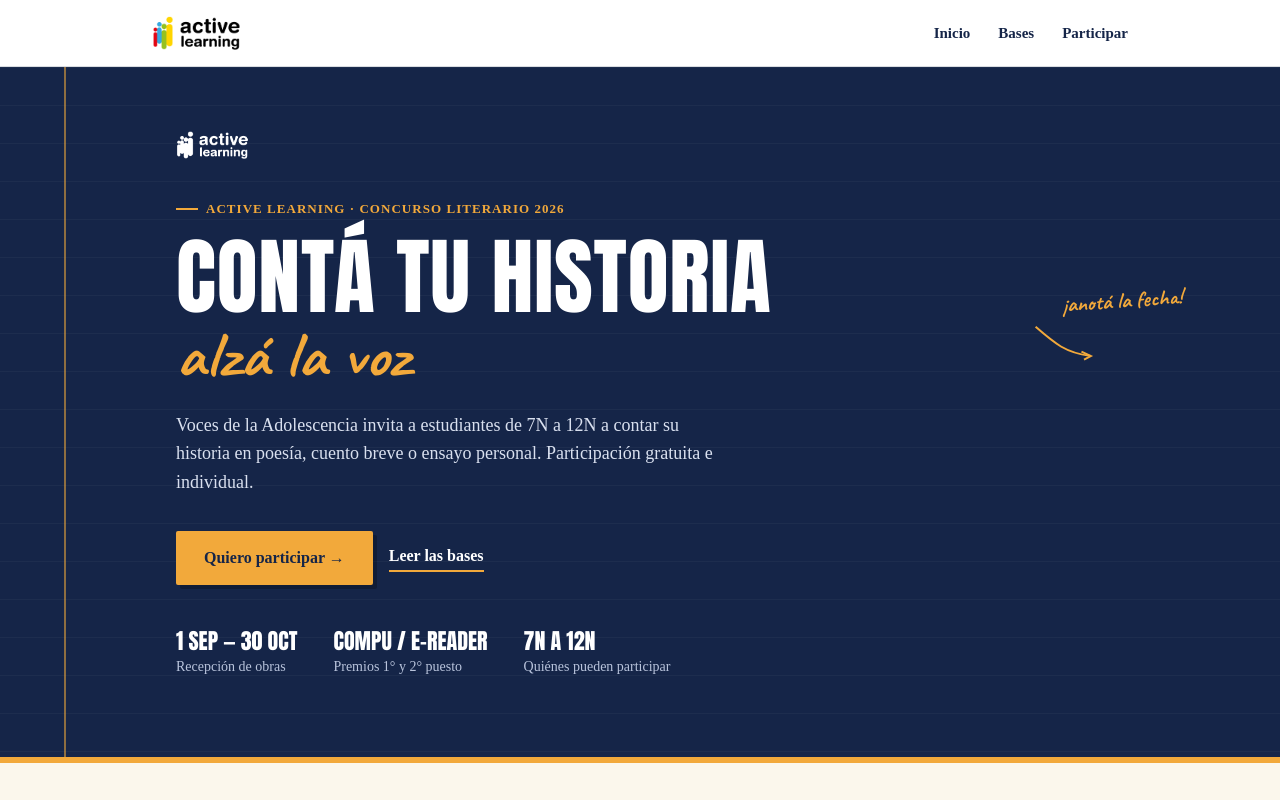
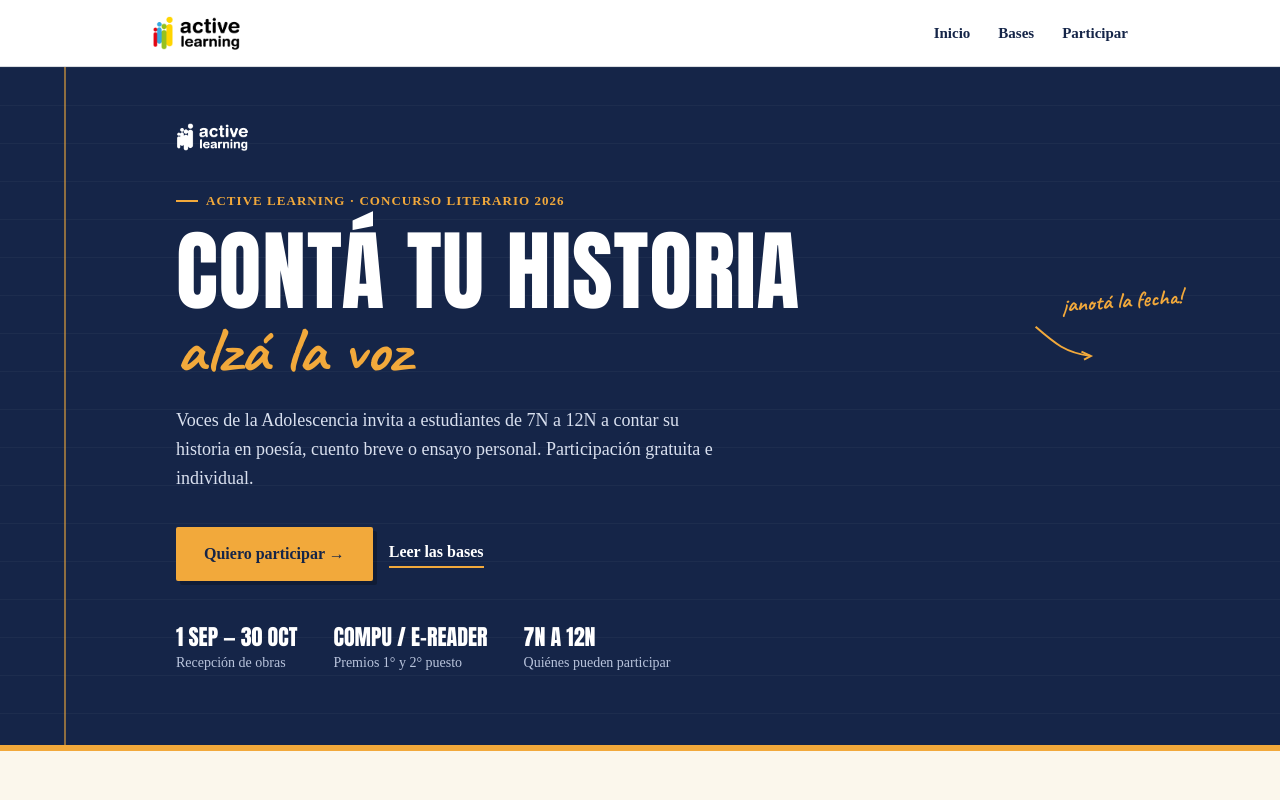
Before and after one commit to sophieblousson/voces-de-la-adolescencia, a Next.js app: page / in a window 1280 px wide. Shown: the top 800 px of the page. Built offline with nearby package versions, Linux system fonts and the light colour scheme.

Commit message:
Update Hero.module.css

```diff
--- a/components/home/Hero.module.css
+++ b/components/home/Hero.module.css
@@ -10,7 +10,7 @@
       transparent 1px,
       transparent 38px
     );
-  padding: 64px 0 80px;
+  padding: 56px 0 72px;
   border-bottom: 6px solid var(--color-marigold);
 }
 
@@ -63,7 +63,7 @@
   color: #ffffff;
  font-family: var(--font-anton), Impact, sans-serif;
   font-weight: 400;
-  font-size: clamp(48px, 7vw, 84px);
+  font-size: clamp(52px, 7vw, 88px);
   line-height: 0.95;
   letter-spacing: 0.01em;
   text-transform: uppercase;
```
